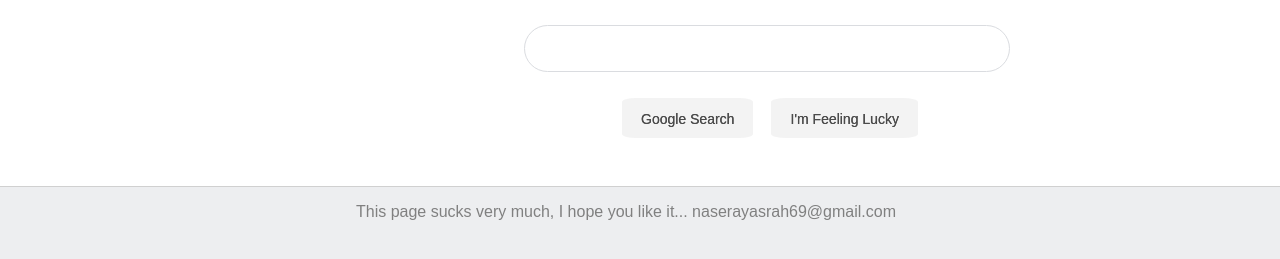
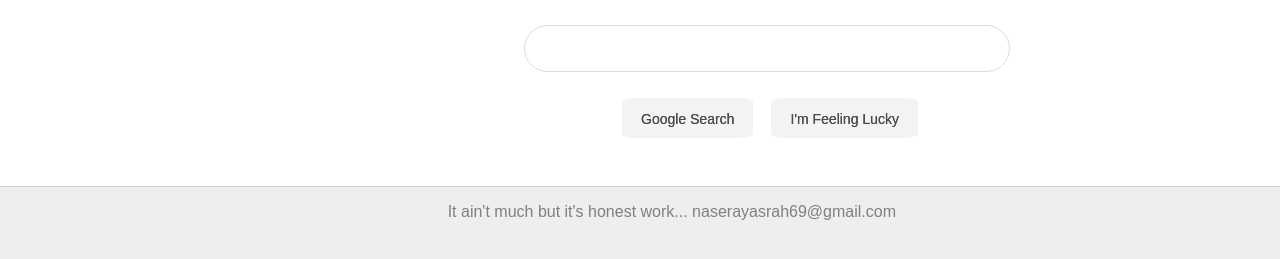
Before and after one commit to Nasser198/google-homepage, a plain HTML site: page index.html in a window 1280 px wide. Shown: the part 531-790 px from the top of the page. Drawn offline with Linux system fonts and the light colour scheme.

Commit message:
footer edit

```diff
--- a/index.html
+++ b/index.html
@@ -178,7 +178,7 @@
         </div>
         </main>
         <footer>
-            <p>This page sucks very much, I hope you like it... naserayasrah69@gmail.com</p>
+            <p>It ain't much but it's honest work... naserayasrah69@gmail.com</p>
         </footer>
 </body>
 </html>
```
